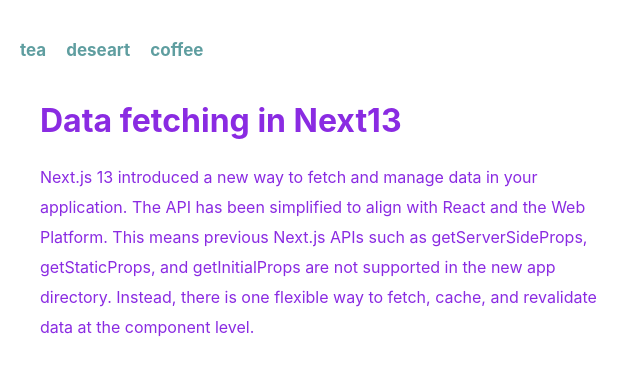
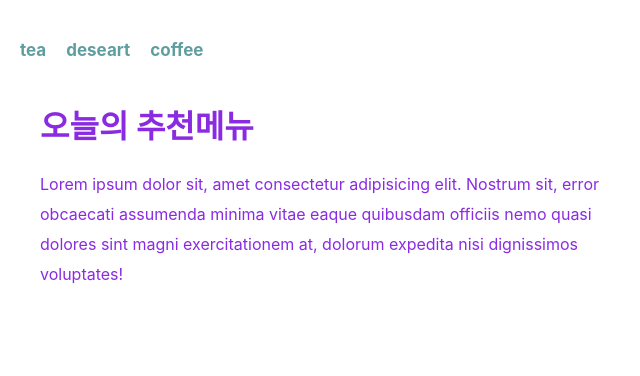
Before and after one commit to unidagit/Next.js-13-Study, a Next.js app: page / in a window 1280 px wide. Shown: the top 376 px of the page, without its empty margins (0-640 px from the left). Built offline with nearby package versions, Linux system fonts and the light colour scheme.

Commit message:
내용 수정

```diff
--- a/app/page.tsx
+++ b/app/page.tsx
@@ -10,8 +10,8 @@
 			</Head>
 
 			<main className="wrapper">
-				<h1>Data fetching in Next13</h1>
-				<p>Next.js 13 introduced a new way to fetch and manage data in your application. The API has been simplified to align with React and the Web Platform. This means previous Next.js APIs such as getServerSideProps, getStaticProps, and getInitialProps are not supported in the new app directory. Instead, there is one flexible way to fetch, cache, and revalidate data at the component level.</p>
+				<h1>오늘의 추천메뉴</h1>
+				<p>Lorem ipsum dolor sit, amet consectetur adipisicing elit. Nostrum sit, error obcaecati assumenda minima vitae eaque quibusdam officiis nemo quasi dolores sint magni exercitationem at, dolorum expedita nisi dignissimos voluptates!</p>
 			</main>
 		</div>
 	)
```
